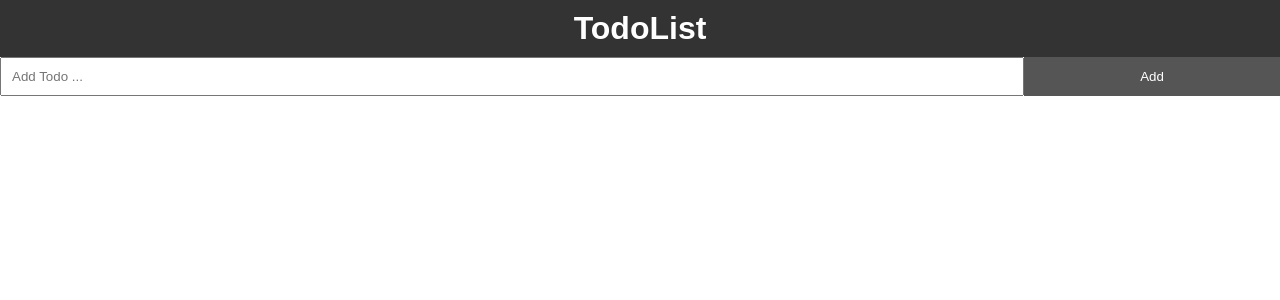
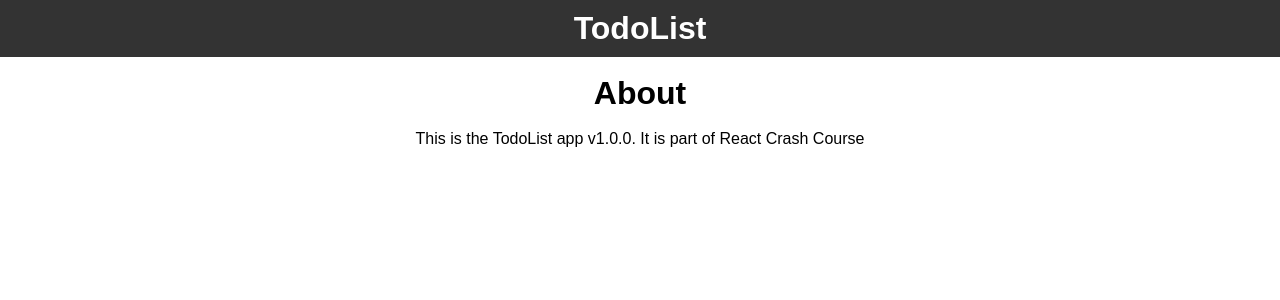
Before and after one commit to EdwinWalela/react-refresher, a React (Create React App) app: page /about in a window 1280 px wide. Shown: the top 300 px of the page. Built offline with nearby package versions, Linux system fonts and the light colour scheme.

Commit message:
react router

```diff
--- a/package.json
+++ b/package.json
@@ -5,6 +5,7 @@
   "dependencies": {
     "react": "^16.8.6",
     "react-dom": "^16.8.6",
+    "react-router-dom": "^5.0.1",
     "react-scripts": "3.0.1",
     "uuid": "^3.3.2"
   },
--- a/src/App.jsx
+++ b/src/App.jsx
@@ -1,9 +1,12 @@
 import React, { Component } from 'react';
+import { BrowserRouter as Router, Route } from 'react-router-dom';
 import uuid from 'uuid'
 import './App.css';
 import Todos from './components/Todos';
 import Header from './components/layout/Header.jsx';
 import AddTodo from './components/AddTodo';
+import About from './components/pages/About';
+
 
 class App extends Component{
 
@@ -47,8 +50,13 @@
 
 	render(){
 		return (
+			<Router>
 				<div className="App">
 					<Header />
+					<Route
+						exact path = "/"
+						render = {props=>(
+							<React.Fragment>
 								<AddTodo
 									handleNewTodo = {this.handleNewTodo}
 								/>
@@ -57,7 +65,15 @@
 									markComplete = {this.markComplete}
 									deleteItem = {this.deleteItem}
 								/>
+							</React.Fragment>
+						)}
+					/>
+					<Route
+						path="/about"
+						component={About}
+					/>
 				</div>
+			</Router>
 		);
 	}
 }
--- a/src/components/AddTodo.jsx
+++ b/src/components/AddTodo.jsx
@@ -15,6 +15,7 @@
     handleSubmit = (e) =>{
         e.preventDefault()
         this.props.handleNewTodo(this.state.title)
+        this.setState({title:''})
     }
 
 
--- /dev/null
+++ b/src/components/pages/About.jsx
@@ -0,0 +1,17 @@
+import React from 'react'
+
+function About() {
+    return (
+        <div style={AboutStyle}>
+            <br/>
+            <h1>About</h1><br/>
+            <p>This is the TodoList app v1.0.0. It is part of React Crash Course</p>
+        </div>
+    )
+}
+
+const AboutStyle = {
+    textAlign:'center'
+}
+
+export default About
```
Also changed, not shown: 1 other file (tests, documents, lock files or other folders). Lines whose indentation alone changed are shown as unchanged.
